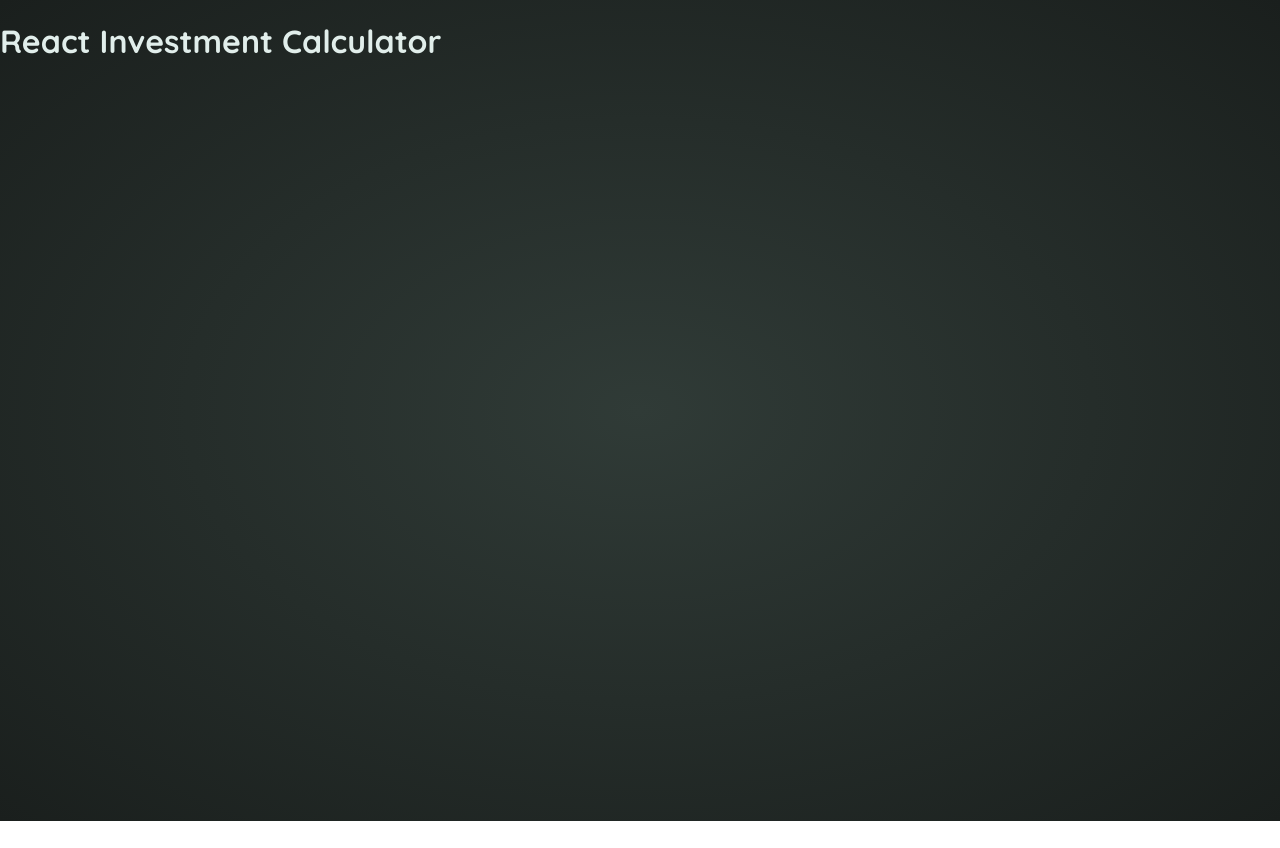
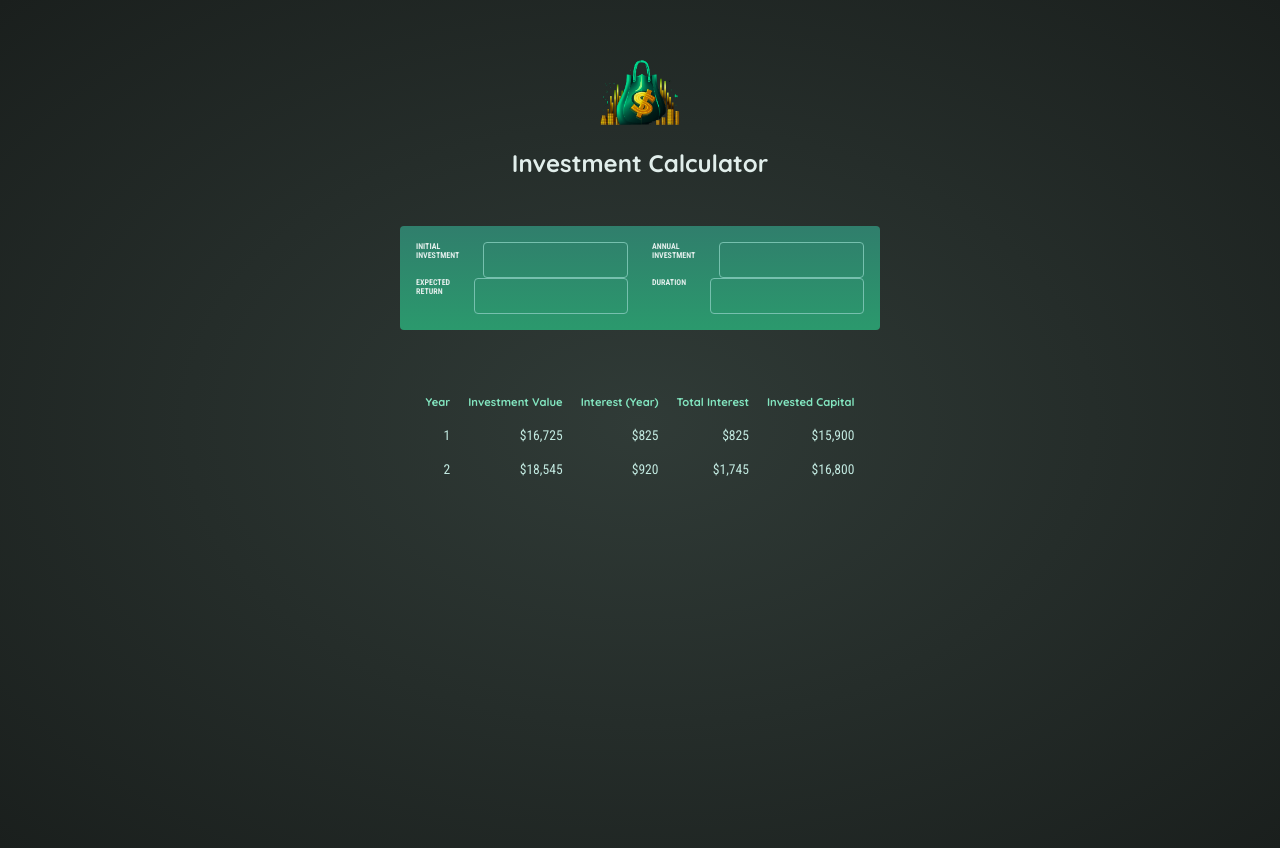
Before and after one commit to daFailer/investment-calculator, a React (Vite) app: page / in a window 1280 px wide. Before the commit the page ends 821 px from the top, so only its background shows below. Built offline with nearby package versions, Linux system fonts and the light colour scheme.

Commit message:
Create basic components

```diff
--- a/src/App.jsx
+++ b/src/App.jsx
@@ -1,6 +1,14 @@
+import Header from './components/Header/Header'
+import UserInput from './components/UserInput/UserInput'
+import Result from './components/Result/Result'
+
 function App() {
   return (
-    <h1>React Investment Calculator</h1>
+    <>
+      <Header />
+      <UserInput />
+      <Result />
+    </>
   )
 }
 
--- /dev/null
+++ b/src/components/Header/Header.jsx
@@ -0,0 +1,12 @@
+import './header.css';
+
+const Header = () => {
+  return (
+    <div id="header">
+      <img src="investment-calculator-logo.png" alt="investment-calculator-logo.png logo" />
+      <h1>Investment Calculator</h1>
+    </div>
+  )
+};
+
+export default Header;
--- /dev/null
+++ b/src/components/Header/header.css
@@ -0,0 +1,16 @@
+#header {
+  text-align: center;
+  margin: 3rem auto;
+}
+
+
+#header img {
+  width: 5rem;
+  height: 5rem;
+  object-fit: contain;
+  background-color: transparent;
+}
+
+#header h1 {
+  font-size: 1.5rem;
+}
--- /dev/null
+++ b/src/components/Result/Result.jsx
@@ -0,0 +1,35 @@
+import './result.css';
+
+const Result = () => {
+  return (
+    <table id="result">
+      <thead>
+        <tr>
+          <th>Year</th>
+          <th>Investment Value</th>
+          <th>Interest (Year)</th>
+          <th>Total Interest</th>
+          <th>Invested Capital</th>
+        </tr>
+      </thead>
+      <tbody>
+        <tr>
+          <td>1</td>
+          <td>$16,725</td>
+          <td>$825</td>
+          <td>$825</td>
+          <td>$15,900</td>
+        </tr>
+        <tr>
+          <td>2</td>
+          <td>$18,545</td>
+          <td>$920</td>
+          <td>$1,745</td>
+          <td>$16,800</td>
+        </tr>
+      </tbody>
+    </table>
+  )
+};
+
+export default Result;
--- /dev/null
+++ b/src/components/Result/result.css
@@ -0,0 +1,19 @@
+#result {
+  max-width: 50rem;
+  margin: 2rem auto;
+  padding: 1rem;
+  table-layout: fixed;
+  border-spacing: 1rem;
+  text-align: right;
+}
+
+#result thead {
+  font-size: 0.7rem;
+  color: #83e6c0;
+}
+
+#result tbody {
+  font-family: 'Roboto Condensed', sans-serif;
+  font-size: 0.85rem;
+  color: #c2e9e0;
+}
--- /dev/null
+++ b/src/components/UserInput/UserInput.jsx
@@ -0,0 +1,22 @@
+import './userInput.css'
+
+const UserInput = () => {
+  return (
+    <div id="user-input">
+      <div className="input-group">
+        <label htmlFor="initialInvestment">Initial Investment</label>
+        <input id="initialInvestment" type="text" />
+        <label htmlFor="annualInvestment">Annual Investment</label>
+        <input id="annualInvestment" type="text" />
+      </div>
+      <div className="input-group">
+        <label htmlFor="expectedReturn">Expected Return</label>
+        <input id="expectedReturn" type="text" />
+        <label htmlFor="duration">Duration</label>
+        <input id="duration" type="text" />
+      </div>
+    </div>
+  )
+}
+
+export default UserInput;
--- /dev/null
+++ b/src/components/UserInput/userInput.css
@@ -0,0 +1,32 @@
+#user-input {
+  padding: 1rem;
+  max-width: 30rem;
+  margin: 2rem auto;
+  border-radius: 4px;
+  background: linear-gradient(180deg, #307e6c, #2b996d);
+}
+
+.input-group {
+  display: flex;
+  justify-content: space-evenly;
+  gap: 1.5rem;
+}
+
+#user-input label {
+  display: block;
+  margin-bottom: 0.25rem;
+  font-family: 'Roboto Condensed', sans-serif;
+  font-size: 0.5rem;
+  font-weight: bold;
+  text-transform: uppercase;
+}
+
+#user-input input {
+  width: 100%;
+  padding: 0.5rem;
+  border: 1px solid #76c0ae;
+  border-radius: 0.25rem;
+  background-color: transparent;
+  color: #c2e9e0;
+  font-size: 1rem;
+}
--- a/src/index.css
+++ b/src/index.css
@@ -14,76 +14,6 @@ body {
   min-height: 100vh;
 }
 
-#header {
-  text-align: center;
-  margin: 3rem auto;
-}
-
-
-#header img {
-  width: 5rem;
-  height: 5rem;
-  object-fit: contain;
-  background-color: transparent;
-}
-
-#header h1 {
-  font-size: 1.5rem;
-}
-
-#user-input {
-  padding: 1rem;
-  max-width: 30rem;
-  margin: 2rem auto;
-  border-radius: 4px;
-  background: linear-gradient(180deg, #307e6c, #2b996d);
-}
-
-.input-group {
-  display: flex;
-  justify-content: space-evenly;
-  gap: 1.5rem;
-}
-
-#user-input label {
-  display: block;
-  margin-bottom: 0.25rem;
-  font-family: 'Roboto Condensed', sans-serif;
-  font-size: 0.5rem;
-  font-weight: bold;
-  text-transform: uppercase;
-}
-
-#user-input input {
-  width: 100%;
-  padding: 0.5rem;
-  border: 1px solid #76c0ae;
-  border-radius: 0.25rem;
-  background-color: transparent;
-  color: #c2e9e0;
-  font-size: 1rem;
-}
-
-#result {
-  max-width: 50rem;
-  margin: 2rem auto;
-  padding: 1rem;
-  table-layout: fixed;
-  border-spacing: 1rem;
-  text-align: right;
-}
-
-#result thead {
-  font-size: 0.7rem;
-  color: #83e6c0;
-}
-
-#result tbody {
-  font-family: 'Roboto Condensed', sans-serif;
-  font-size: 0.85rem;
-  color: #c2e9e0;
-}
-
 .center {
   text-align: center;
 }
```
